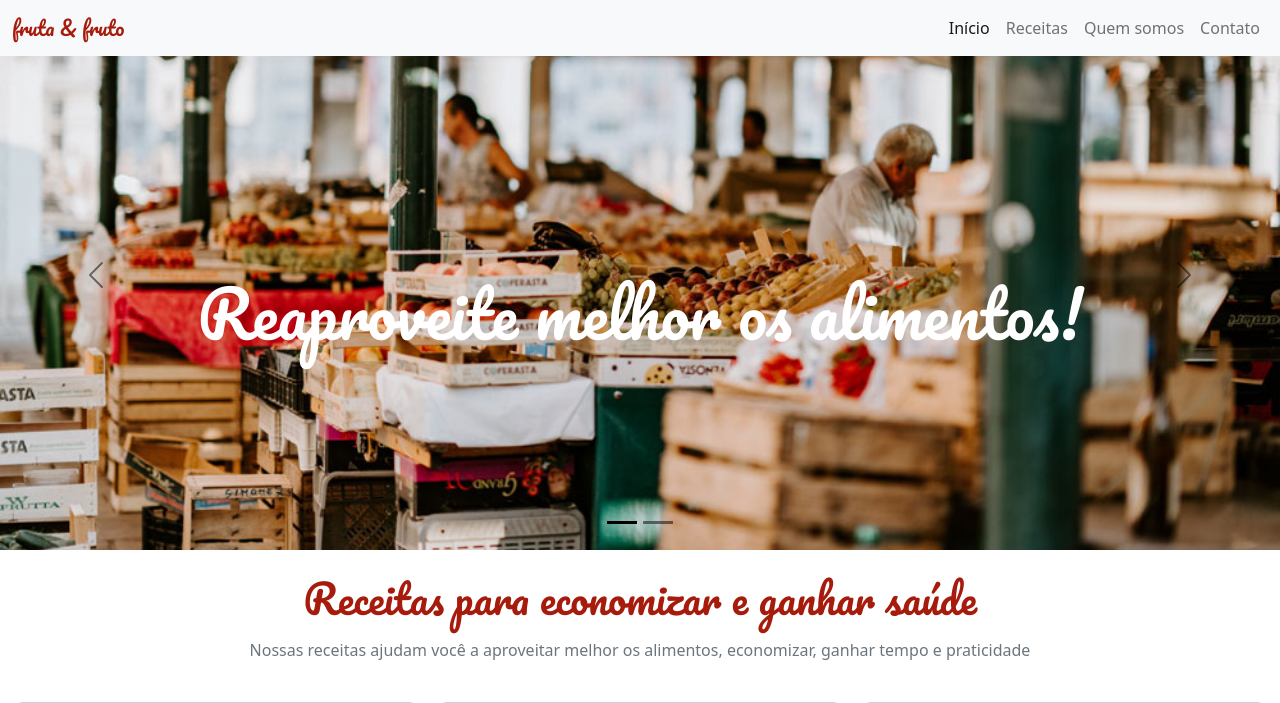
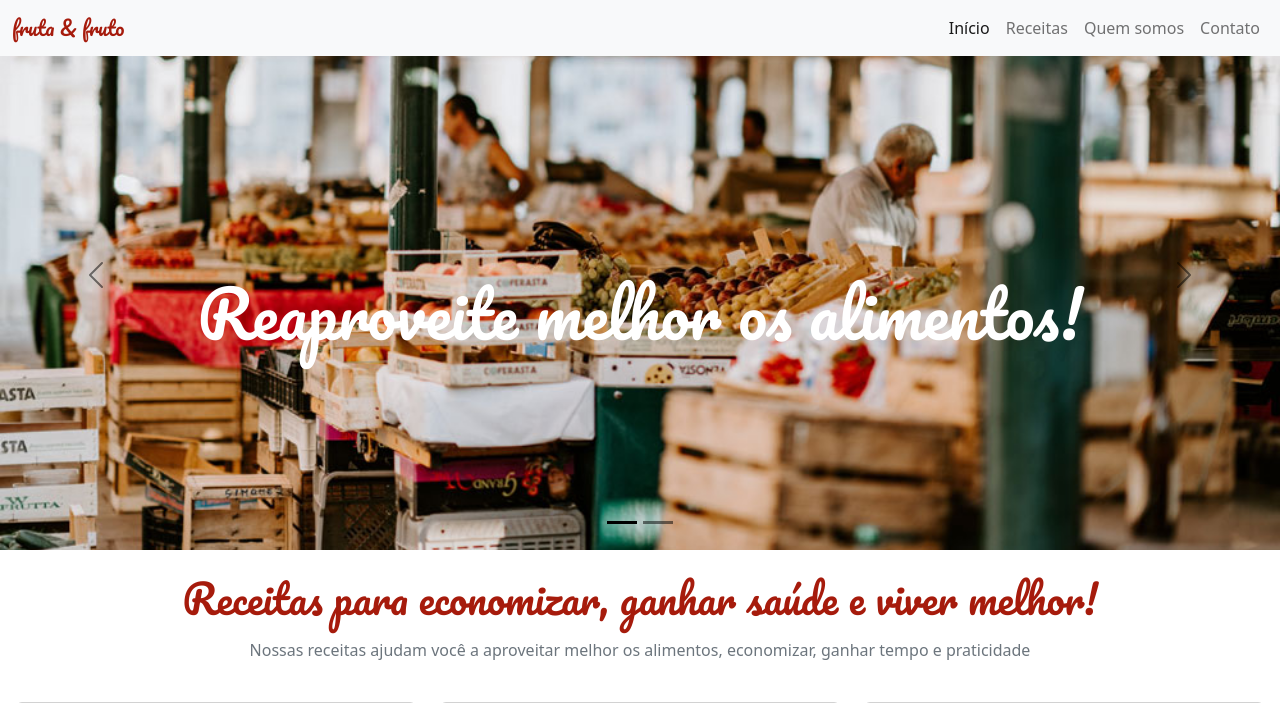
Before and after one commit to professorpaulsymon/projetoreceita, a Django app: page / in a window 1280 px wide. Shown: the top 703 px of the page. Run offline with Django 4.2, Linux system fonts and the light colour scheme.

Commit message:
Projeto Aula 2 v02

```diff
--- a/receitas/templates/index.html
+++ b/receitas/templates/index.html
@@ -72,7 +72,7 @@
   </div>
   <!-- Fim Carousel -->
 
-  <h1 class="text-center texto-inicio cor-especial pt-4">Receitas para economizar e ganhar saúde</h1>
+  <h1 class="text-center texto-inicio cor-especial pt-4">Receitas para economizar, ganhar saúde e viver melhor!</h1>
   <p class="text-center text-secondary p-2">Nossas receitas ajudam você a aproveitar melhor os alimentos, economizar, ganhar tempo e praticidade</p>
 
   <!-- Início Cards -->
```
